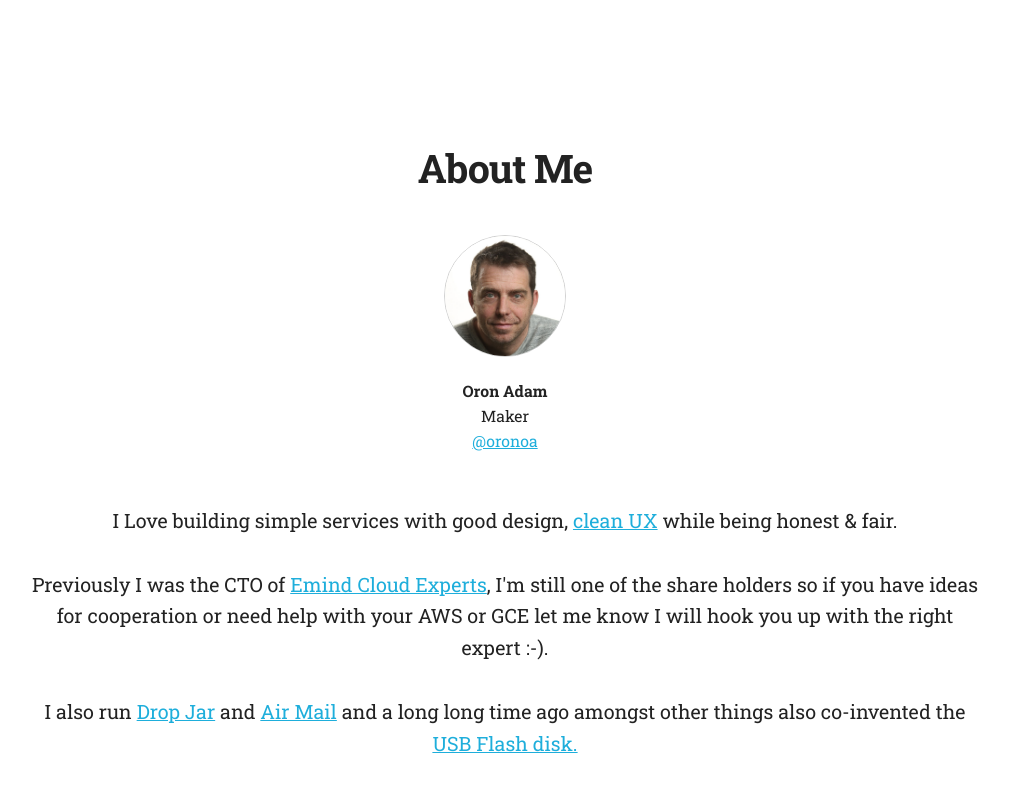
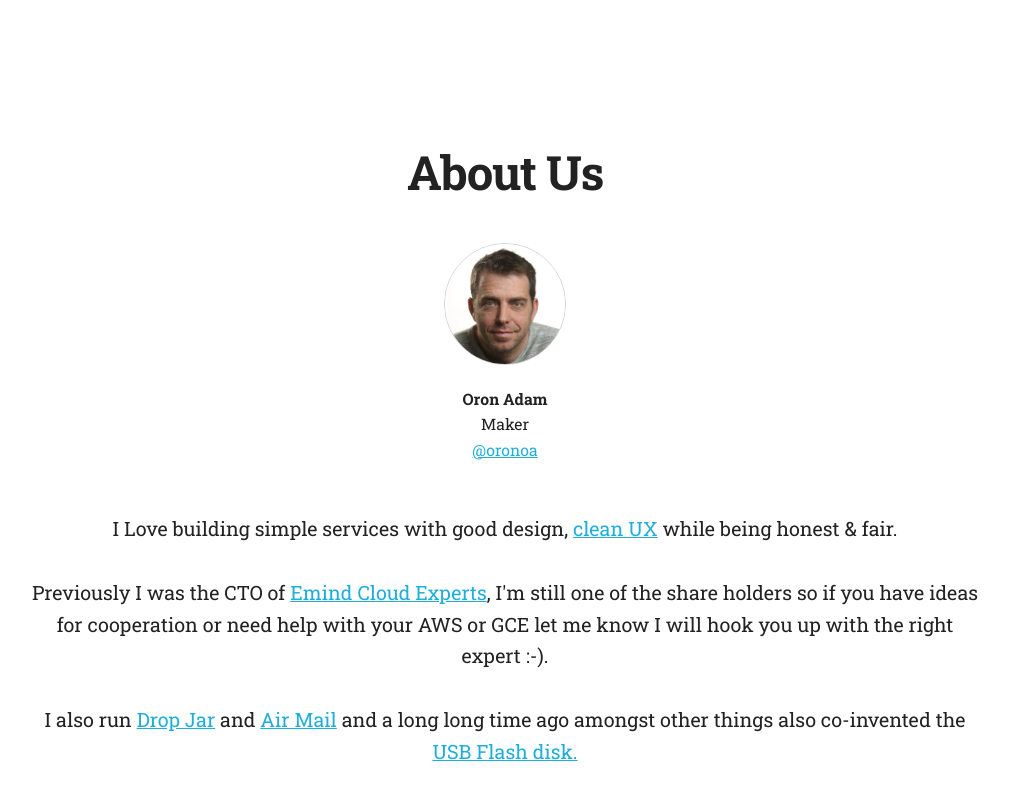
Before and after one commit to oronoa/txtform_landing, a plain HTML site: page index.html in a window 1280 px wide. Shown: the part 2436-3236 px from the top of the page, without its empty margins (135-1144 px from the left). Drawn offline with Linux system fonts and the light colour scheme.

Commit message:
spelling

```diff
--- a/index.html
+++ b/index.html
@@ -191,7 +191,7 @@
     <div class="container">
 	<!-- 1 line of testimonials -->
 	 <div class="center marginbottom40">
-	    <h4>About Me</h4>
+	    <h3>About Us</h3>
 	</div>
 	<div class="row">
 	  <!-- Start Item -->
```
